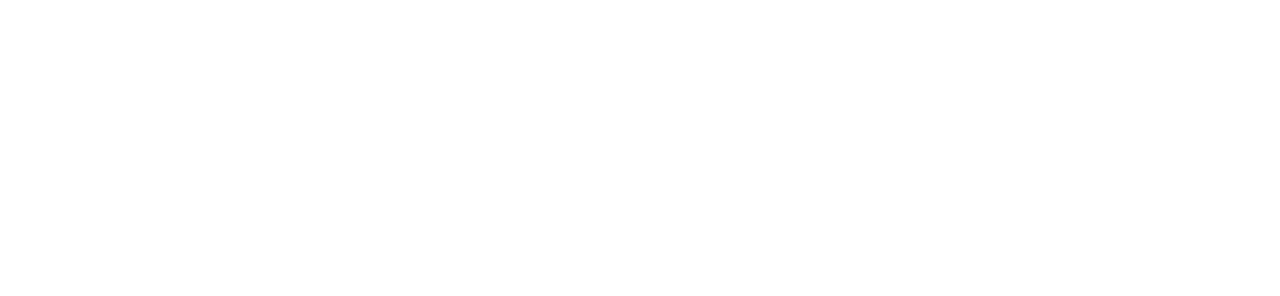
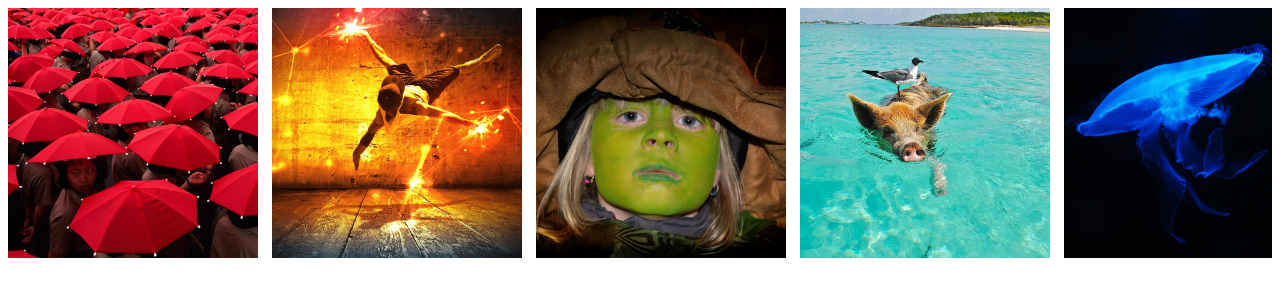
Before and after one commit to FbW-E04-1/image-viewer-m-olfatee, a plain HTML site: page index.html in a window 1280 px wide. Drawn offline with Linux system fonts and the light colour scheme.

Commit message:
Image viewer

```diff
--- a/css/styles.css
+++ b/css/styles.css
@@ -0,0 +1,11 @@
+div {
+    overflow: auto;
+    white-space: nowrap;
+  }
+  img {
+    height: 250px;
+    margin-right: 10px;
+  }
+  img:last-child {
+    margin-right: 5px;
+  }
--- a/index.html
+++ b/index.html
@@ -9,6 +9,16 @@
   </head>
 
   <body>
-
+    <div>
+    <img src="img/1_Red_umbrellas.jpg" alt="" />
+    <img src="img/2_Orange_hiphop.jpg" alt="" />
+    <img src="img/3_Green_disguise.jpg" alt="" />
+    <img src="img/4_Teal_pigBird.jpg" alt="" />
+    <img src="img/5_Blue_jellyfish.jpg" alt="" />
+    <img src="img/6_Purple_stars.jpg" alt="" />
+    <img src="img/7_Grey_waterDance.jpg" alt="" />
+    <img src="img/8_wool.jpg" alt="" />
+    <img src="img/9_emu.jpg" alt="" />
+  </div>
   </body>
 </html>
```
